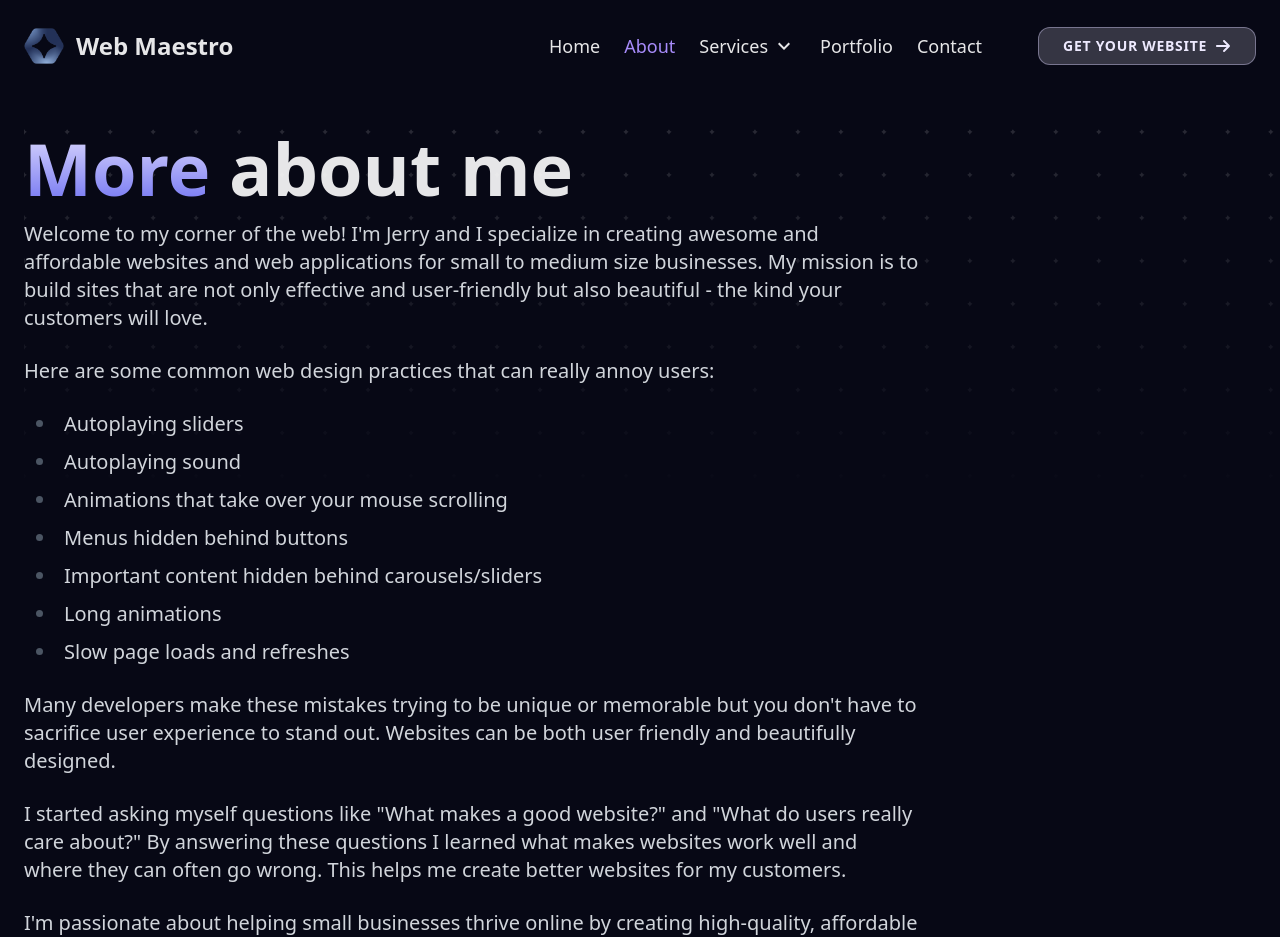
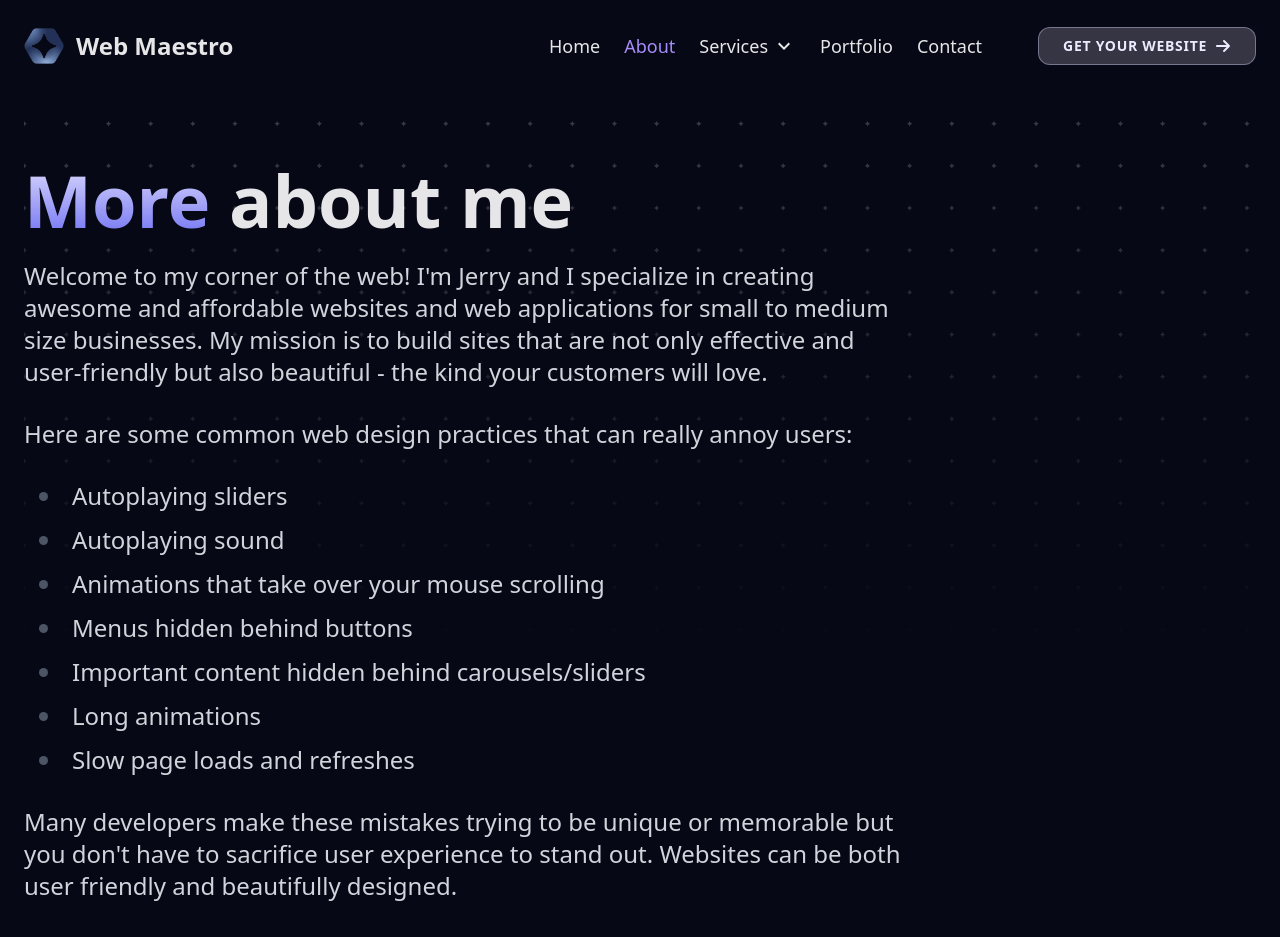
Before and after one commit to JerryDoran/my-business-site, a Next.js app: page /about in a window 1280 px wide. Shown: the top 937 px of the page. Built offline with nearby package versions, Linux system fonts and the light colour scheme.

Commit message:
fixed about page layout

```diff
--- a/app/about/page.tsx
+++ b/app/about/page.tsx
@@ -4,26 +4,26 @@ import ContactForm from "@/features/contact-form";
 
 export default function AboutPage() {
   return (
-    <div>
-      <Bounded className="">
+    <Bounded className="">
+      <div className="relative mt-8">
         <StarGrid />
-        <h1 className="text-balance text-4xl font-semibold sm:text-7xl">
+        <h1 className="mb-6 text-balance text-4xl font-semibold sm:text-7xl">
           <span className="heading-gradient">More</span> about me
         </h1>
 
-        <div className="prose prose-invert mt-4 w-full md:max-w-4xl md:text-xl">
-          <p className="mb-6">
+        <div className="prose prose-invert mt-4 w-full md:max-w-4xl md:text-2xl">
+          <p className="prose prose-invert mb-6 text-xl md:text-2xl">
             Welcome to my corner of the web! I&apos;m Jerry and I specialize in
             creating awesome and affordable websites and web applications for
             small to medium size businesses. My mission is to build sites that
             are not only effective and user-friendly but also beautiful - the
             kind your customers will love.
           </p>
-          <p>
+          <p className="prose prose-invert mb-6 text-xl md:text-2xl">
             Here are some common web design practices that can really annoy
             users:
           </p>
-          <ul>
+          <ul className="prose prose-invert mb-6 text-xl md:text-2xl">
             <li>Autoplaying sliders</li>
             <li>Autoplaying sound</li>
             <li>Animations that take over your mouse scrolling</li>
@@ -32,19 +32,19 @@ export default function AboutPage() {
             <li>Long animations</li>
             <li>Slow page loads and refreshes</li>
           </ul>
-          <p>
+          <p className="prose prose-invert mb-6 text-xl md:text-2xl">
             Many developers make these mistakes trying to be unique or memorable
             but you don&apos;t have to sacrifice user experience to stand out.
             Websites can be both user friendly and beautifully designed.
           </p>
-          <p>
+          <p className="prose prose-invert mb-6 text-xl md:text-2xl">
             I started asking myself questions like &quot;What makes a good
             website?&quot; and &quot;What do users really care about?&quot; By
             answering these questions I learned what makes websites work well
             and where they can often go wrong. This helps me create better
             websites for my customers.
           </p>
-          <p>
+          <p className="prose prose-invert mb-6 text-xl md:text-2xl">
             I&apos;m passionate about helping small businesses thrive online by
             creating high-quality, affordable websites. I believe every
             business, no matter the size, deserves a site that not only looks
@@ -53,8 +53,8 @@ export default function AboutPage() {
             helps you grow, all while keeping things budget-friendly.
           </p>
         </div>
-      </Bounded>
-      <ContactForm title="Do you share the same user-focused approach as me? Let's make a great website!" />
-    </div>
+        <ContactForm title="Do you share the same user-focused approach as me? Let's make a great website!" />
+      </div>
+    </Bounded>
   );
 }
--- a/features/hero.tsx
+++ b/features/hero.tsx
@@ -17,7 +17,6 @@ export default function Hero() {
     <Bounded className="">
       <div className="relative mt-8" ref={containerRef}>
         <StarGrid />
-
         <div className="hero-heading">
           <h1 className="hero-heading text-balance text-4xl font-semibold sm:text-7xl">
             <span className="heading-gradient">Awesome</span> Websites for Small
```
